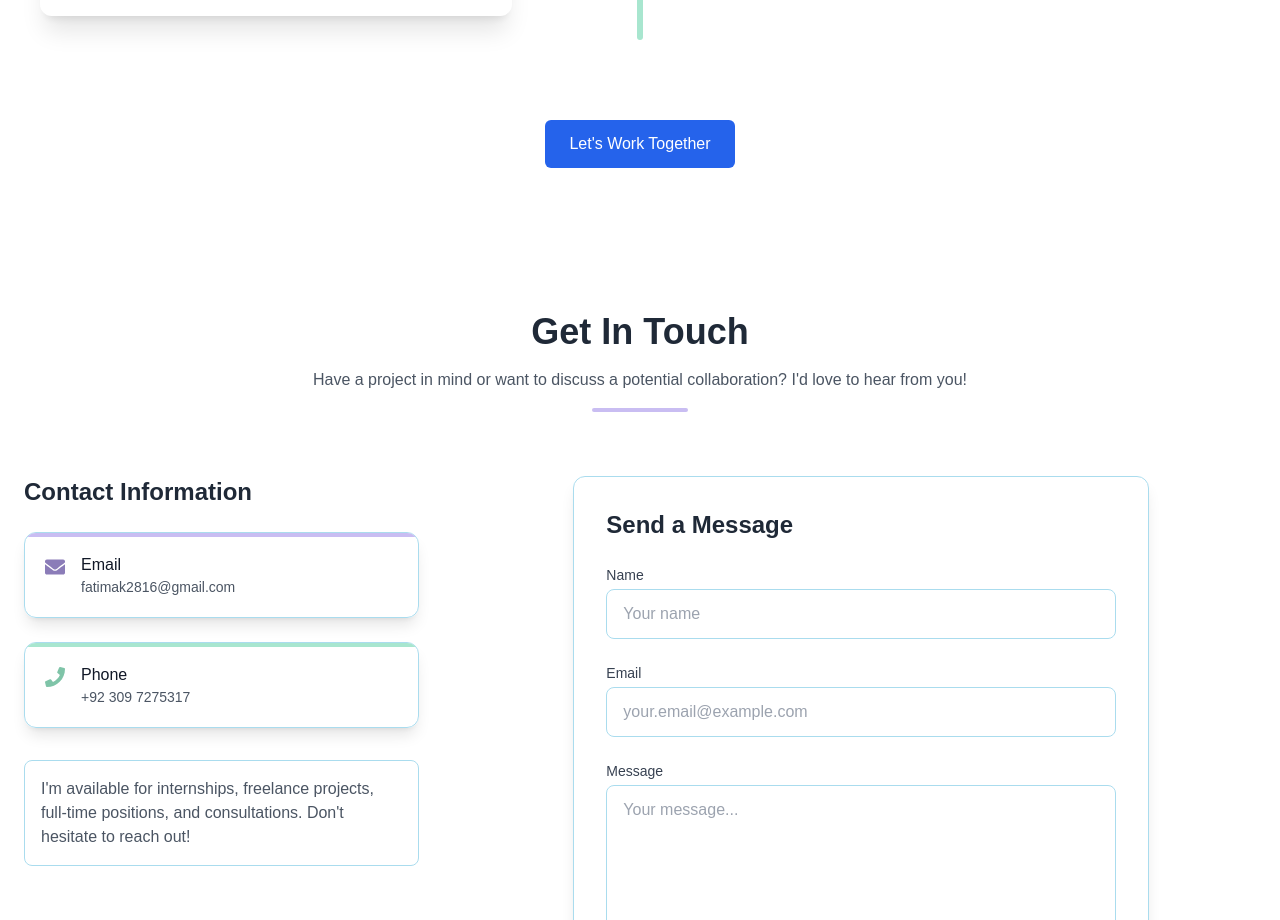
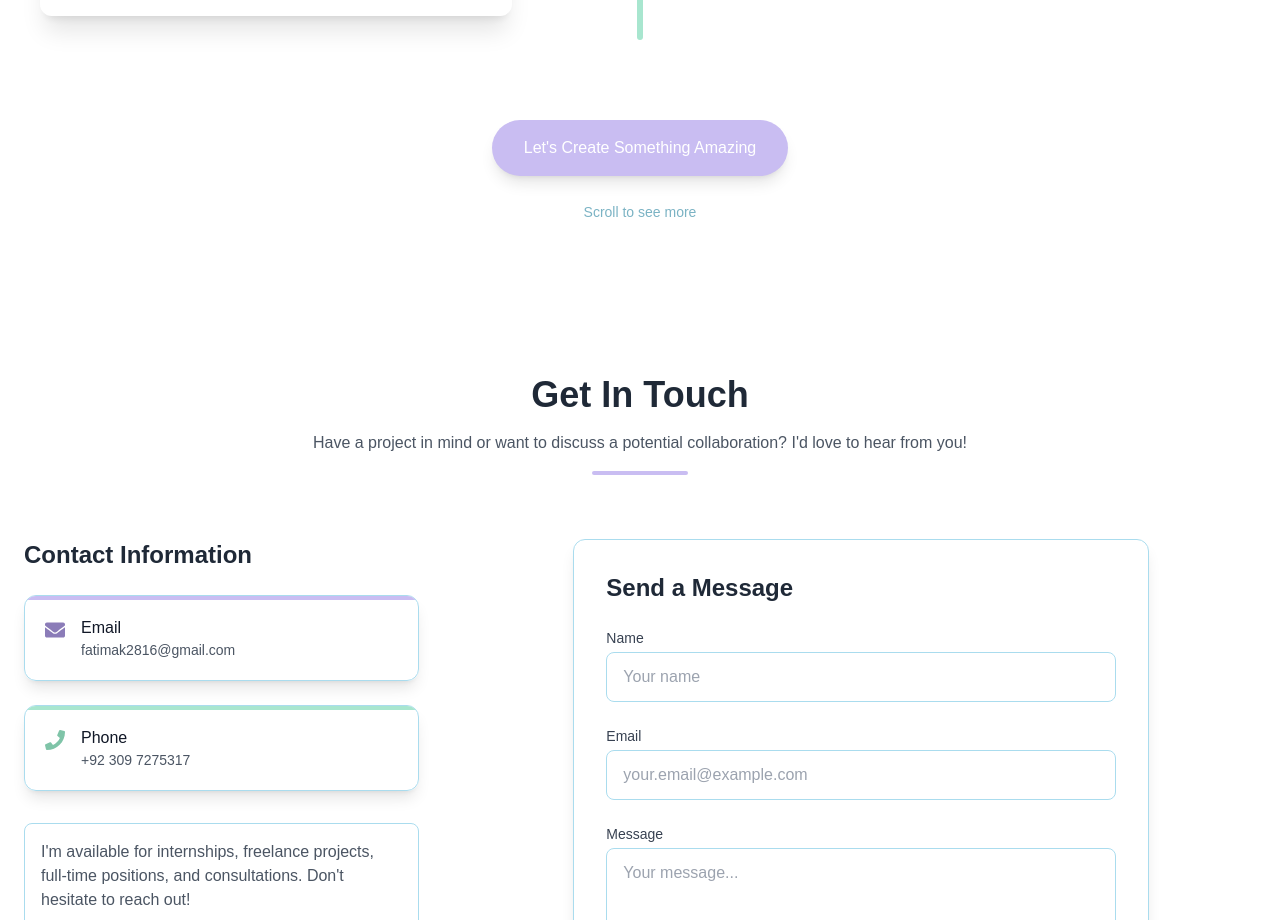
Before and after one commit to fatima-kz/portfolio, a Next.js app: page / in a window 1280 px wide. Shown: the part 5900-6820 px from the top of the page. Built offline with nearby package versions, Linux system fonts and the light colour scheme.

Commit message:
making fixes

```diff
--- a/app/sections/Experience.tsx
+++ b/app/sections/Experience.tsx
@@ -151,10 +151,27 @@ const Experience = () => {  const experiences = [
           className="text-center mt-20"
         >          <a
             href="#contact"
-            className="inline-block px-6 py-3 bg-blue-600 hover:bg-blue-700 text-white font-medium rounded-md transition-colors duration-300"
+            className="inline-block px-8 py-4 bg-pastel-purple hover:bg-pastel-pink text-white font-medium rounded-full shadow-lg hover:shadow-pastel-purple/40 transform transition-all duration-300 hover:-translate-y-1 relative overflow-hidden group"
           >
-            Let's Work Together
+            <span className="relative z-10">Let&apos;s Create Something Amazing</span>
+            <span className="absolute top-0 left-0 w-full h-full bg-pastel-mint opacity-0 group-hover:opacity-100 transition-opacity duration-300 rounded-full"></span>
           </a>
+
+          <div className="mt-6">
+            <motion.div
+              className="inline-block"
+              animate={{
+                y: [0, -10, 0],
+              }}
+              transition={{
+                duration: 1.5,
+                repeat: Infinity,
+                repeatType: "loop"
+              }}
+            >
+              <span className="text-sm text-pastel-blue font-medium">Scroll to see more</span>
+            </motion.div>
+          </div>
         </motion.div>
       </div>
     </section>
```
